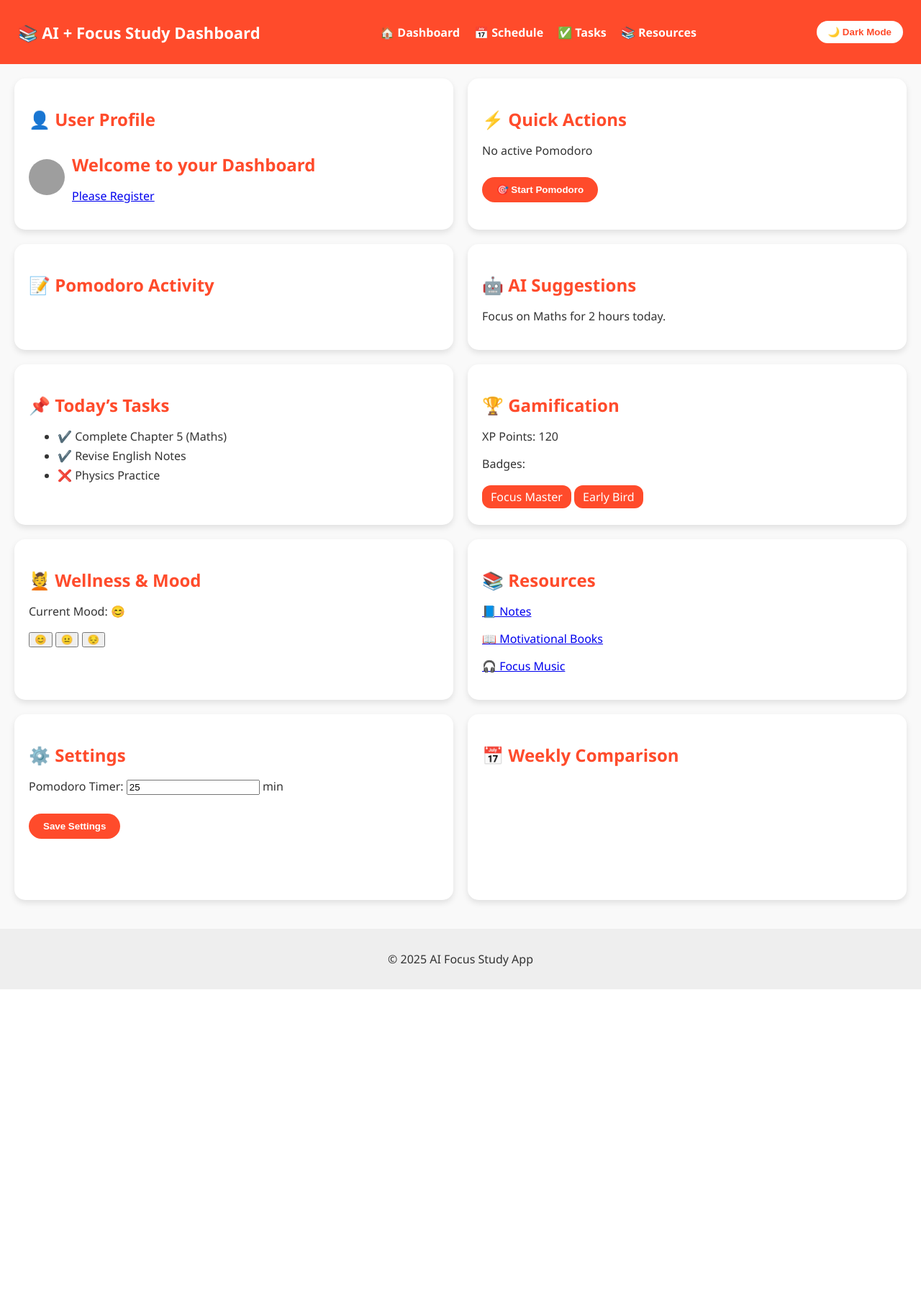
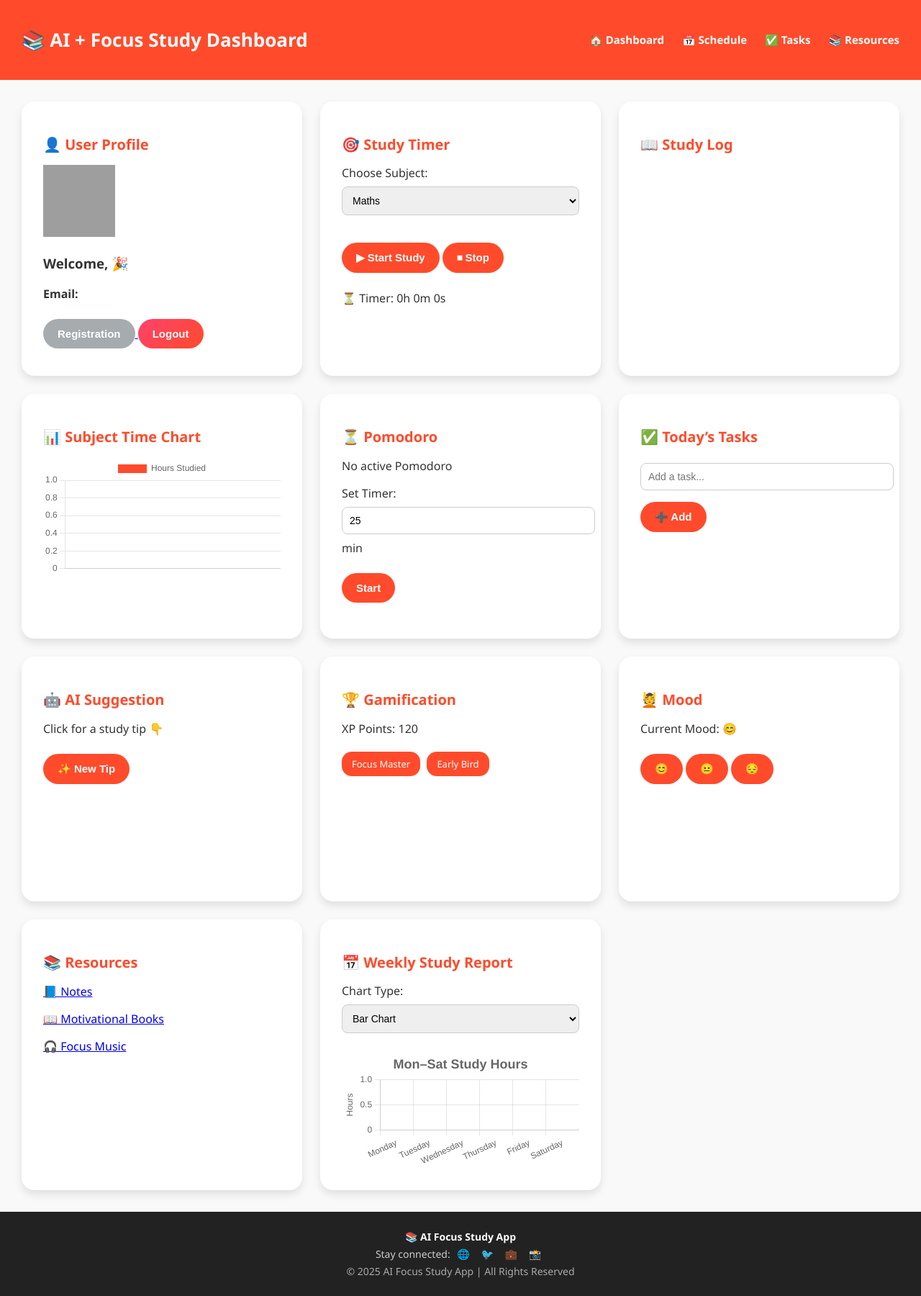
Before and after one commit to GorNarendrasinh/Smart-Focus-Study-App, a Django app: page /userdashbored/ in a window 1280 px wide. Shown: the whole page at 72% size. Before the commit the page ends 1374 px from the top, so only its background shows below. Run offline with Django 5.2, Linux system fonts and the light colour scheme; a user stored in the database is signed in; a map, chart or similar area stays blank; grey boxes are pictures that could not be loaded.

Commit message:
Update userdashbored.html

```diff
--- a/focusstudy/templates/userdashbored.html
+++ b/focusstudy/templates/userdashbored.html
@@ -3,26 +3,26 @@
 <head>
   <meta charset="UTF-8">
   <meta name="viewport" content="width=device-width, initial-scale=1.0">
-  <title>AI + Focus Dashboard</title>
+  <title>📚 AI + Focus Study Dashboard</title>
   <script src="https://cdn.jsdelivr.net/npm/chart.js"></script>
   <style>
-    body { font-family: 'Segoe UI', sans-serif; margin:0; padding:0; background:#f9f9f9; color:#333; }
-    header { background:#ff4b2b; color:#fff; padding:15px 25px; display:flex; justify-content:space-between; align-items:center; }
-    header h1 { font-size:22px; }
-    .nav-links { list-style:none; display:flex; gap:20px; margin:0; padding:0; }
-    .nav-links li a { color:#fff; text-decoration:none; font-weight:bold; transition:0.3s; }
-    .nav-links li a:hover { color:#000; background:#fff; padding:5px 10px; border-radius:10px; }
-    header button { background:#fff; color:#ff4b2b; border:none; padding:8px 16px; border-radius:20px; cursor:pointer; font-weight:bold; }
-    .container { display:grid; grid-template-columns: repeat(2,1fr); gap:20px; padding:20px; }
-    .card { background:#fff; padding:20px; border-radius:15px; box-shadow:0 4px 8px rgba(0,0,0,0.1); transition:0.3s; }
-    .card h2 { margin-bottom:10px; color:#ff4b2b; }
-    .profile { display:flex; align-items:center; gap:10px; }
-    .profile img { width:50px; border-radius:50%; }
-    .todo-list li { margin:5px 0; }
-    .badge { display:inline-block; background:#ff4b2b; color:#fff; padding:5px 12px; border-radius:12px; margin:3px 0; }
-    button.start-btn { background:#ff4b2b; color:#fff; border:none; padding:10px 20px; border-radius:25px; cursor:pointer; font-weight:bold; margin-top:10px; }
-    footer { text-align:center; padding:15px; margin-top:20px; background:#eee; }
-    .hidden { display:none; }
+   body { font-family:'Segoe UI',sans-serif; margin:0; padding:0; background:#f9f9f9; color:#333; }
+   header { background:#ff4b2b; color:#fff; padding:20px 30px; display:flex; justify-content:space-between; align-items:center; }
+   header h1 { font-size:26px; }
+   .nav-links { list-style:none; display:flex; gap:25px; margin:0; padding:0; }
+   .nav-links li a { color:#fff; text-decoration:none; font-weight:bold; transition:0.3s; }
+   .nav-links li a:hover { color:#000; background:#fff; padding:6px 12px; border-radius:12px; }
+   .container { display:grid; grid-template-columns:repeat(auto-fit,minmax(380px,1fr)); gap:25px; padding:30px; }
+   .card { background:#fff; padding:30px; border-radius:18px; box-shadow:0 6px 12px rgba(0,0,0,0.1); min-height:280px; }
+   .card h2 { margin-bottom:15px; color:#ff4b2b; font-size:20px; }
+   button { background:#ff4b2b; color:#fff; border:none; padding:12px 20px; border-radius:25px; cursor:pointer; margin:8px 0; font-weight:bold; font-size:15px; }
+   button:disabled { background:#aaa; cursor:not-allowed; }
+   input, select { padding:10px; margin:8px 0; border-radius:8px; border:1px solid #ccc; font-size:14px; width:100%; }
+   ul { list-style:none; padding:0; }
+   li { margin:8px 0; font-size:15px; }
+   .badge { display:inline-block; background:#ff4b2b; color:#fff; padding:8px 14px; border-radius:14px; margin:5px 5px 0 0; font-size:13px; }
+   .delete-btn { background:#999; font-size:13px; padding:5px 10px; margin-left:12px; border-radius:12px; cursor:pointer; }
+
   </style>
 </head>
 <body>
@@ -31,82 +31,110 @@
   <h1>📚 AI + Focus Study Dashboard</h1>
   <nav>
     <ul class="nav-links">
-      <li><a href="#">🏠 Dashboard</a></li>
-      <li><a href="#">📅 Schedule</a></li>
-      <li><a href="#">✅ Tasks</a></li>
-      <li><a href="#">📚 Resources</a></li>
+      <li><a href="/">🏠 Dashboard</a></li>
+      <li><a href="/timetable">📅 Schedule</a></li>
+      <li><a href="/todo">✅ Tasks</a></li>
+      <li><a href="/motivationbook">📚 Resources</a></li>
     </ul>
   </nav>
-  <button onclick="toggleDarkMode()">🌙 Dark Mode</button>
 </header>
+
 <div class="container">
-<!-- User Profile -->
+
+  <!-- ================== User Profile Card ================== -->
   <div class="card profile-card">
     <h2>👤 User Profile</h2>
     <div class="profile">
       <img src="https://i.pravatar.cc/100" alt="User">
       <div>
-        {% if request.session.user_name %}
-          <h2>Welcome, {{ request.session.user_name }} 🎉</h2>
-          <p><b>Email:</b> {{ request.session.user_email }}</p>
-
-          <!-- Logout Button -->
-          <form action="{% url 'logout' %}" method="POST" style="margin-top:10px;">
-            {% csrf_token %}
-            <button class="start-btn" style="background:linear-gradient(135deg,#ff416c,#ff4b2b);border:none;border-radius:12px;color:white;cursor:pointer;padding:8px 15px;font-weight:bold;">
-              Logout
-            </button>
-          </form>
-
+        {% if user.is_authenticated %}
+          <h3>Welcome, {{ user.first_name }} 🎉</h3>
+          <p><b>Email:</b> {{ user.email }}</p>
+          <div style="margin-top:15px;">
+            <a href="{% url 'registartion' %}">
+              <button disabled style="background:#6c757d;cursor:not-allowed;opacity:0.6;">Registration</button>
+            </a>
+            <form action="{% url 'logout_user' %}" method="POST" style="display:inline;">
+              {% csrf_token %}
+              <button style="background:linear-gradient(135deg,#ff416c,#ff4b2b);">Logout</button>
+            </form>
+          </div>
         {% else %}
-          <h2>Welcome to your Dashboard</h2>
-          <p><a href="{% url 'registartion' %}">Please Register</a></p>
+          <h3>Welcome to your Dashboard</h3>
+          <p>Please register to continue.</p>
+          <div style="margin-top:15px;">
+            <a href="{% url 'registartion' %}">
+              <button style="background:#28a745;">Registration</button>
+            </a>
+            <button disabled style="background:#6c757d;cursor:not-allowed;opacity:0.6;">Logout</button>
+          </div>
         {% endif %}
       </div>
     </div>
   </div>
 
-  <!-- Quick Actions -->
-  <div class="card">
-    <h2>⚡ Quick Actions</h2>
-    <p id="pomodoroStatus">No active Pomodoro</p>
-    <button class="start-btn" onclick="startPomodoro()">🎯 Start Pomodoro</button>
+  <!-- ================== Study Timer ================== -->
+  <div class="card" id="studyTimerCard">
+    <h2>🎯 Study Timer</h2>
+    <label>Choose Subject:</label>
+    <select id="subjectSelect">
+      <option>Maths</option>
+      <option>Science</option>
+      <option>English</option>
+      <option>History</option>
+      <option>Computer</option>
+    </select><br><br>
+    <button onclick="startStudy()">▶ Start Study</button>
+    <button onclick="stopStudy()">⏹ Stop</button>
+    <p id="timerDisplay">⏳ Timer: 0h 0m 0s</p>
   </div>
 
-  <!-- Pomodoro Activity Log -->
+  <!-- Study Log -->
   <div class="card">
-    <h2>📝 Pomodoro Activity</h2>
-    <ul id="pomodoroLog"></ul>
+    <h2>📖 Study Log</h2>
+    <ul id="studyLog"></ul>
+  </div>
+
+  <!-- Subject Time Chart -->
+  <div class="card">
+    <h2>📊 Subject Time Chart</h2>
+    <canvas id="studyChart"></canvas>
+  </div>
+
+  <!-- Pomodoro -->
+  <div class="card">
+    <h2>⏳ Pomodoro</h2>
+    <p id="pomodoroStatus">No active Pomodoro</p>
+    <p>Set Timer: <input type="number" id="pomodoroTime" value="25"> min</p>
+    <button onclick="startPomodoro()">Start</button>
+  </div>
+
+  <!-- Today’s Tasks -->
+  <div class="card">
+    <h2>✅ Today’s Tasks</h2>
+    <input type="text" id="taskInput" placeholder="Add a task...">
+    <button onclick="addTask()">➕ Add</button>
+    <ul id="taskList"></ul>
   </div>
 
   <!-- AI Suggestions -->
   <div class="card">
-    <h2>🤖 AI Suggestions</h2>
-    <p id="aiTip">Focus on Maths for 2 hours today.</p>
-  </div>
-
-  <!-- Today’s Tasks -->
-  <div class="card">
-    <h2>📌 Today’s Tasks</h2>
-    <ul class="todo-list" id="taskList">
-      <li>✔️ Complete Chapter 5 (Maths)</li>
-      <li>✔️ Revise English Notes</li>
-      <li>❌ Physics Practice</li>
-    </ul>
+    <h2>🤖 AI Suggestion</h2>
+    <p id="aiTip">Click for a study tip 👇</p>
+    <button onclick="newTip()">✨ New Tip</button>
   </div>
 
   <!-- Gamification -->
   <div class="card">
     <h2>🏆 Gamification</h2>
     <p>XP Points: <span id="xp">120</span></p>
-    <p>Badges:</p>
     <span class="badge">Focus Master</span>
     <span class="badge">Early Bird</span>
   </div>
 
   <!-- Mood Tracker -->
   <div class="card">
-    <h2>💆 Wellness & Mood</h2>
+    <h2>💆 Mood</h2>
     <p>Current Mood: <span id="moodText">😊</span></p>
     <button onclick="setMood('😊')">😊</button>
     <button onclick="setMood('😐')">😐</button>
@@ -120,109 +148,215 @@
     <p><a href="#">📖 Motivational Books</a></p>
     <p><a href="#">🎧 Focus Music</a></p>
   </div>
+<!-- ===== Weekly Study Chart Card ===== -->
+<div class="card">
+  <h2>📅 Weekly Study Report</h2>
 
-  <!-- Settings -->
-  <div class="card">
-    <h2>⚙️ Settings</h2>
-    <p>Pomodoro Timer: <input type="number" id="pomodoroTime" value="25"> min</p>
-    <button class="start-btn" onclick="saveSettings()">Save Settings</button>
-  </div>
+  <!-- Chart Type Toggle -->
+  <label for="chartType">Chart Type:</label>
+  <select id="chartType" onchange="changeChartType()">
+    <option value="bar">Bar Chart</option>
+    <option value="line">Line Chart</option>
+  </select>
 
-  <!-- Weekly Comparison -->
-  <div class="card">
-    <h2>📅 Weekly Comparison</h2>
-    <canvas id="weeklyChart"></canvas>
-  </div>
+  <canvas id="weeklyChart" style="max-height:350px;margin-top:15px;"></canvas>
+</div>
+<script src="https://cdn.jsdelivr.net/npm/chart.js"></script>
+<!-- ===== Professional Footer ===== -->
+ </div>
+<!-- ===== Professional Footer ===== -->
+<footer style="
+  background:#222;
+  color:#ccc;
+  padding:20px 15px;
+  text-align:center;
+  font-family: 'Segoe UI', sans-serif;
+  font-size:14px;
+">
 
-</div>
+  <!-- App Name -->
+  <p style="margin:5px 0; font-weight:bold; color:#fff;">
+    📚 AI Focus Study App
+  </p>
 
-<footer>
-  <p>© 2025 AI Focus Study App</p>
+  <!-- Social Links -->
+  <p style="margin:5px 0;">
+    Stay connected:
+    <a href="#" style="color:#ccc; margin:0 6px; text-decoration:none;">🌐</a>
+    <a href="#" style="color:#ccc; margin:0 6px; text-decoration:none;">🐦</a>
+    <a href="#" style="color:#ccc; margin:0 6px; text-decoration:none;">💼</a>
+    <a href="#" style="color:#ccc; margin:0 6px; text-decoration:none;">📸</a>
+  </p>
+
+  <!-- Copyright -->
+  <p style="margin:5px 0; color:#aaa;">
+    © 2025 AI Focus Study App | All Rights Reserved
+  </p>
+
+  <style>
+    footer a:hover { color:#fff; transition:0.3s; }
+  </style>
 </footer>
 
+
+
+
 <script>
-  // === USER SYSTEM ===
-  function loginUser(){
-    const name = document.getElementById("userName").value;
-    const email = document.getElementById("userEmail").value;
-    if(name && email){
-      localStorage.setItem("user", JSON.stringify({name, email}));
-      localStorage.setItem("pomodoroLog", JSON.stringify([])); // reset log
-      showUser();
-      loadPomodoroLog();
-    } else {
-      alert("Please enter both name and email");
+// ==== Study Timer with Log + Chart ====
+let startTime, currentSubject, timerInterval;
+let studyData = JSON.parse(localStorage.getItem("studyData")) || {};
+let chart;
+
+function startStudy(){
+  if(startTime) return; // already running
+  currentSubject=document.getElementById("subjectSelect").value;
+  startTime=Date.now();
+
+  // Show studying text
+  document.getElementById("timerDisplay").innerText=`Studying ${currentSubject}...`;
+
+  // Start live timer
+  timerInterval = setInterval(()=>{
+    let secs=Math.floor((Date.now()-startTime)/1000);
+    let h=Math.floor(secs/3600);
+    let m=Math.floor((secs%3600)/60);
+    let s=secs%60;
+    document.getElementById("timerDisplay").innerText=
+      `Studying ${currentSubject}... ⏳ ${h}h ${m}m ${s}s`;
+  },1000);
+}
+
+function stopStudy(){
+  if(!startTime) return alert("Start first!");
+  clearInterval(timerInterval); // stop live timer
+
+  let secs=Math.floor((Date.now()-startTime)/1000);
+  studyData[currentSubject]=(studyData[currentSubject]||0)+secs;
+  startTime=null;
+
+  document.getElementById("timerDisplay").innerText="Stopped.";
+  updateChart(); renderLog();
+  localStorage.setItem("studyData",JSON.stringify(studyData));
+}
+
+function renderLog(){
+  let log=document.getElementById("studyLog"); log.innerHTML="";
+  Object.entries(studyData).forEach(([sub,secs])=>{
+    let li=document.createElement("li");
+    li.innerHTML=`${sub}: ${(secs/3600).toFixed(2)} hrs
+      <button class='delete-btn' onclick="delSubject('${sub}')">❌</button>`;
+    log.appendChild(li);
+  });
+}
+
+function delSubject(sub){
+  delete studyData[sub]; updateChart(); renderLog();
+  localStorage.setItem("studyData",JSON.stringify(studyData));
+}
+
+function updateChart(){
+  let ctx=document.getElementById("studyChart").getContext("2d");
+  if(chart) chart.destroy();
+  chart=new Chart(ctx,{
+    type:"bar",
+    data:{
+      labels:Object.keys(studyData),
+      datasets:[{
+        label:"Hours Studied",
+        data:Object.values(studyData).map(s=>s/3600),
+        backgroundColor:"#ff4b2b"
+      }]
+    }
+  });
+}
+
+
+  // ==== Pomodoro ====
+  let pomodoroTimer;
+  function startPomodoro(){
+    let mins=parseInt(document.getElementById("pomodoroTime").value)||25;
+    let secs=mins*60; clearInterval(pomodoroTimer);
+    pomodoroTimer=setInterval(()=>{
+      let m=Math.floor(secs/60), s=secs%60;
+      document.getElementById("pomodoroStatus").innerText=`Pomodoro: ${m}m ${s}s left`;
+      if(secs--<=0){ clearInterval(pomodoroTimer); document.getElementById("pomodoroStatus").innerText="✅ Pomodoro Done!"; }
+    },1000);
+  }
+
+  // ==== Tasks ====
+  let tasks=JSON.parse(localStorage.getItem("tasks"))||[];
+  function renderTasks(){ let list=document.getElementById("taskList"); list.innerHTML=""; tasks.forEach((t,i)=>{ let li=document.createElement("li"); li.innerHTML=`${t} <button class='delete-btn' onclick="delTask(${i})">❌</button>`; list.appendChild(li); }); localStorage.setItem("tasks",JSON.stringify(tasks)); }
+  function addTask(){ let val=document.getElementById("taskInput").value; if(val){ tasks.push(val); document.getElementById("taskInput").value=""; renderTasks(); } }
+  function delTask(i){ tasks.splice(i,1); renderTasks(); }
+
+  // ==== Mood ====
+  function setMood(m){ document.getElementById("moodText").innerText=m; }
+
+  // ==== AI Tips ====
+  const tips=["📌 Revise old topics before new ones.","💡 Take 5 min break after 25 min study.","✍️ Write notes, don’t just read.","🎧 Listen to focus music.","⏰ Study tough subjects in the morning."];
+  function newTip(){ document.getElementById("aiTip").innerText=tips[Math.floor(Math.random()*tips.length)]; }
+
+  // Init
+  renderLog(); updateChart(); renderTasks();
+    // ==== Weekly Data (localStorage me save hoga) ====
+  let weeklyData = JSON.parse(localStorage.getItem("weeklyData")) || {
+    Monday: 0, Tuesday: 0, Wednesday: 0,
+    Thursday: 0, Friday: 0, Saturday: 0
+  };
+  let weeklyChart;
+  let currentChartType = 'bar';
+
+  // === Save weekly study time ===
+  function saveWeeklyStudy(secs){
+    const days = ["Sunday","Monday","Tuesday","Wednesday","Thursday","Friday","Saturday"];
+    let today = days[new Date().getDay()];
+    if(today !== "Sunday"){ // Only Mon-Sat
+      weeklyData[today] += secs;
+      localStorage.setItem("weeklyData", JSON.stringify(weeklyData));
+      updateWeeklyChart(); // Live update
     }
   }
 
-  function showUser(){
-    const user = JSON.parse(localStorage.getItem("user"));
-    if(user){
-      document.getElementById("loginSection").classList.add("hidden");
-      document.getElementById("userSection").classList.remove("hidden");
-      document.getElementById("welcomeMsg").innerText = "Welcome, " + user.name + " 🎉";
-      document.getElementById("userEmailText").innerText = user.email;
-    }
-  }
-
-  function logoutUser(){
-    localStorage.clear();
-    document.getElementById("loginSection").classList.remove("hidden");
-    document.getElementById("userSection").classList.add("hidden");
-    document.getElementById("pomodoroLog").innerHTML = "";
-    document.getElementById("pomodoroStatus").innerText = "No active Pomodoro";
-  }
-
-  // === Pomodoro Timer + Activity Log ===
-  let pomodoroTimer;
-  function startPomodoro(){
-    let mins = parseInt(document.getElementById("pomodoroTime").value) || 25;
-    let seconds = mins * 60;
-    clearInterval(pomodoroTimer);
-
-    document.getElementById("pomodoroStatus").innerText = "Pomodoro running: " + mins + " min left ⏳";
-
-    pomodoroTimer = setInterval(()=>{
-      seconds--;
-      let m = Math.floor(seconds/60);
-      let s = seconds%60;
-      document.getElementById("pomodoroStatus").innerText = `Pomodoro running: ${m}m ${s}s left ⏳`;
-
-      if(seconds <= 0){
-        clearInterval(pomodoroTimer);
-        document.getElementById("pomodoroStatus").innerText = "✅ Pomodoro Completed!";
-        savePomodoroActivity(mins);
+  // === Chart Draw / Update ===
+  function updateWeeklyChart(){
+    const ctx = document.getElementById("weeklyChart").getContext("2d");
+    if(weeklyChart) weeklyChart.destroy();
+    weeklyChart = new Chart(ctx, {
+      type: currentChartType,
+      data: {
+        labels: Object.keys(weeklyData),
+        datasets: [{
+          label: "Hours Studied",
+          data: Object.values(weeklyData).map(s => (s/3600).toFixed(2)),
+          backgroundColor: currentChartType==='bar' ?
+            ["#ff4b2b","#ff6f61","#ff8a5c","#ffa947","#ffbf3f","#ffd633"] : "rgba(255,75,43,0.4)",
+          borderColor: "#ff4b2b",
+          borderWidth: 2,
+          fill: currentChartType==='line' ? true : false,
+          tension: 0.3
+        }]
+      },
+      options: {
+        plugins:{
+          legend:{display:false},
+          title:{display:true,text:"Mon–Sat Study Hours",font:{size:18}}
+        },
+        scales:{
+          y:{beginAtZero:true,title:{display:true,text:"Hours"}}
+        }
       }
-    },1000);
-  }
-
-  function savePomodoroActivity(duration){
-    let logs = JSON.parse(localStorage.getItem("pomodoroLog")) || [];
-    let now = new Date();
-    let time = now.toLocaleTimeString([], {hour:'2-digit', minute:'2-digit'});
-    logs.push(`Completed ${duration} min Pomodoro at ${time}`);
-    localStorage.setItem("pomodoroLog", JSON.stringify(logs));
-    loadPomodoroLog(); // 👈 तुरंत UI refresh
-  }
-
-  function loadPomodoroLog(){
-    let logs = JSON.parse(localStorage.getItem("pomodoroLog")) || [];
-    let logContainer = document.getElementById("pomodoroLog");
-    logContainer.innerHTML = "";
-    logs.forEach(l=>{
-      let li = document.createElement("li");
-      li.innerText = l;
-      logContainer.appendChild(li);
     });
   }
 
-  // === PAGE LOAD पर सब restore होगा ===
-  window.onload = function(){
-    showUser();
-    loadPomodoroLog();
+  // === Change Chart Type Live ===
+  function changeChartType(){
+    currentChartType = document.getElementById("chartType").value;
+    updateWeeklyChart();
   }
+
+  // === On Page Load ===
+  window.addEventListener("load", updateWeeklyChart);
+
 </script>
-
-
 </body>
 </html>
```
